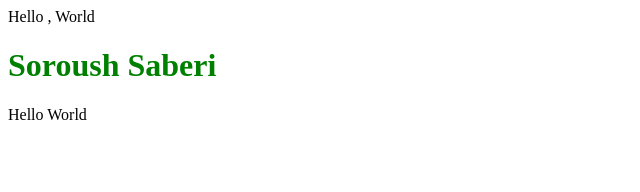
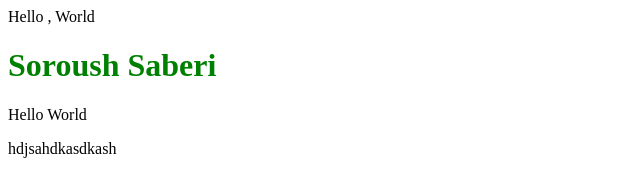
Before and after one commit to SoroushSaberi/cs50xiran, a plain HTML site: page index.html in a window 1280 px wide. Shown: the whole page, without its empty margins (0-640 px from the left). Drawn offline with Linux system fonts and the light colour scheme.

Commit message:
Add 2 line

```diff
--- a/index.html
+++ b/index.html
@@ -13,5 +13,9 @@
     <div>
         Hello World
     </div>
+
+    <p>
+        hdjsahdkasdkash
+    </p>
 </body>
 </html>
```
